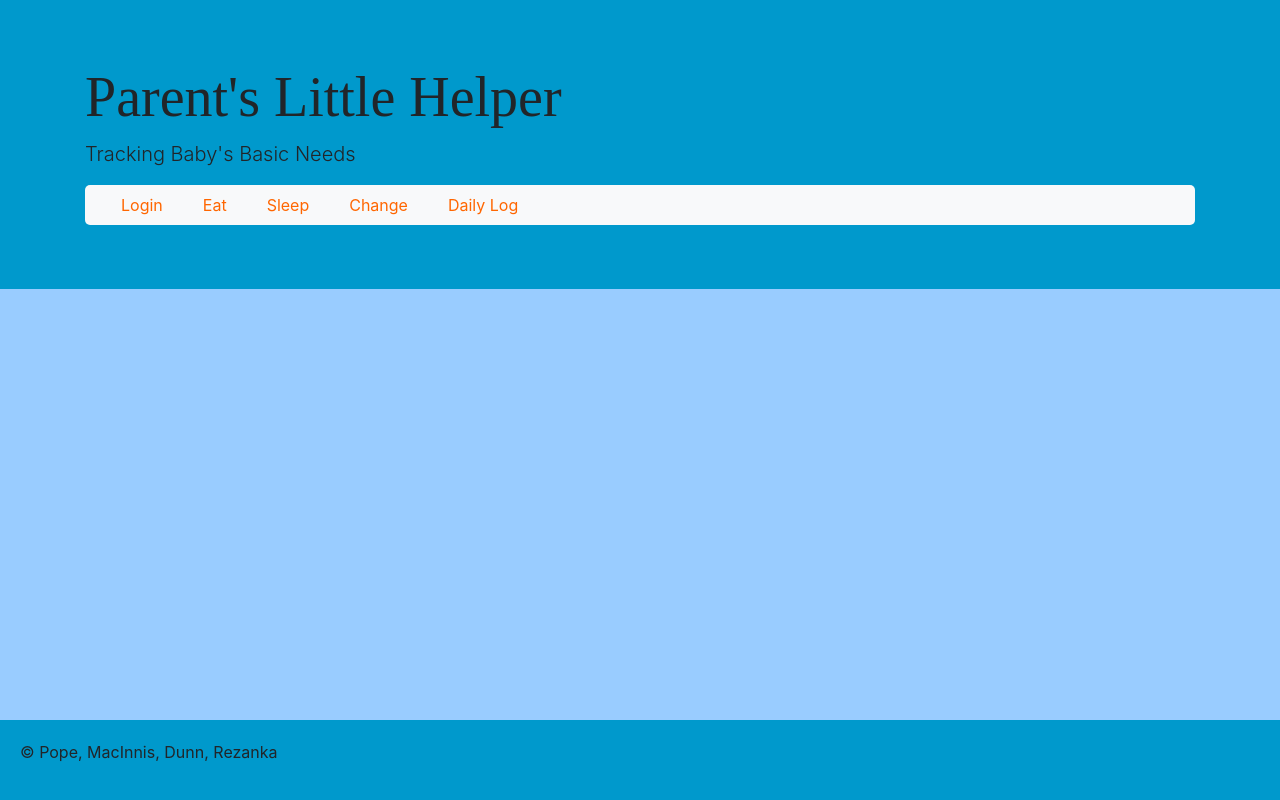
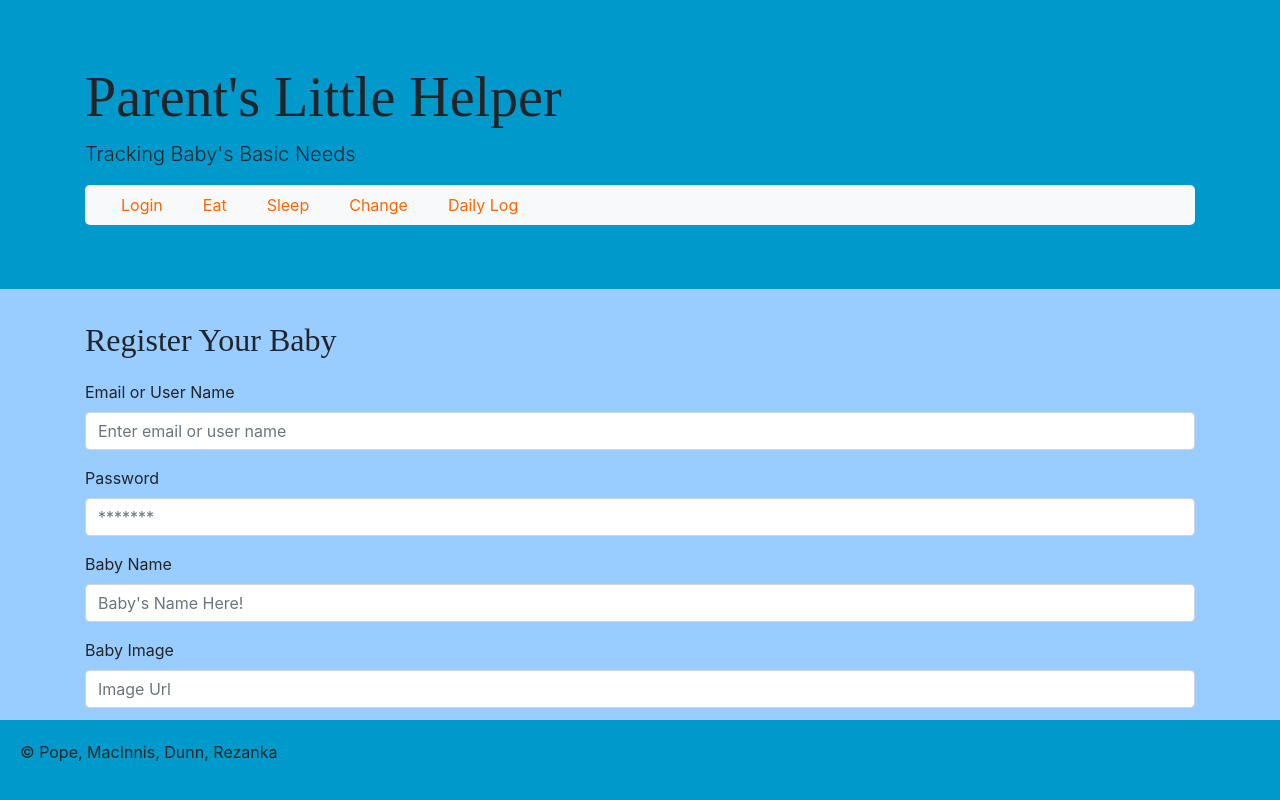
Before and after one commit to ScrantonPete/Project3, a React (Create React App) app in the folder client/: page /register in a window 1280 px wide. Built offline with nearby package versions, Linux system fonts and the light colour scheme; a web font is replaced by a local one.

Commit message:
added register page

```diff
--- a/client/package.json
+++ b/client/package.json
@@ -4,6 +4,7 @@
   "private": true,
   "dependencies": {
     "react": "^16.9.0",
+    "react-datepicker": "^2.9.6",
     "react-dom": "^16.9.0",
     "react-router-dom": "^5.0.1",
     "react-scripts": "3.1.1"
--- a/client/src/App.js
+++ b/client/src/App.js
@@ -9,6 +9,7 @@ import Header from "./components/header";
 import Index from "./components/index";
 import Menu from "./components/menu";
 import Start from "./components/start";
+import Register from "./pages/register";
 
 
 function App() {
@@ -24,6 +25,7 @@ function App() {
           <Route exact path="/sleep" component={Sleep} />
           <Route exact path="/change" component={Change} />
           <Route exact path="/dailyLog" component={DailyLog} />
+          <Route exact path="/register" component={Register} />
         </Switch>
         <Footer />
       </div>
--- a/client/src/components/index.js
+++ b/client/src/components/index.js
@@ -8,7 +8,7 @@ import "./style.css";
 class Login extends Component {
   state = {
     email: "",
-      password: "",
+    password: ""
     //   keepSignedIn: false
   };
 
@@ -35,35 +35,47 @@ class Login extends Component {
   };
 
   render() {
-
     return (
-
       <div className="container">
         <h2>Login</h2>
         <form>
           <div className="form-group">
             <label>Email address</label>
-                        <input type="email" className="form-control" id="exampleInputEmail1" aria-describedby="emailHelp" placeholder="Enter email" email={this.state.email} />
+            <input
+              type="email"
+              className="form-control"
+              id="exampleInputEmail1"
+              aria-describedby="emailHelp"
+              placeholder="Enter email"
+              email={this.state.email}
+            />
           </div>
           <div className="form-group">
             <label>Password</label>
-                        <input type="password" className="form-control" id="exampleInputPassword1" placeholder="********" password={this.state.password}/>
+            <input
+              type="password"
+              className="form-control"
+              id="exampleInputPassword1"
+              placeholder="********"
+              password={this.state.password}
+            />
           </div>
           {/* <div className="form-group form-check">
                         <input type="checkbox" className="form-check-input" id="exampleCheck1" />
                         <label className="form-check-label" for="exampleCheck1" onClick={this.handleInputChange}>Keep Me Signed In</label>
                     </div> */}
-                    <Link
-                        to="/start"
-                        className={ window.location.pathname === "/start" }
-                        >
-                         <button type="submit" className="btn btn-info">Submit</button>
+          <Link to="/start" className={window.location.pathname === "/start"}>
+            <button type="submit" className="btn btn-info">
+              Submit
+            </button>
           </Link>
 
-
+          <a className="" href="/register">
+            Register your baby here!
+          </a>
         </form>
       </div>
-        )
+    );
   }
 }
 
--- /dev/null
+++ b/client/src/pages/register.js
@@ -0,0 +1,69 @@
+import React, { Component } from "react";
+import "./style.css";
+
+class Register extends Component {
+  state = {
+    email: "",
+    password: "",
+    babyName: "",
+    babyImg: ""
+  };
+
+  handleFormSubmit = event => {
+    event.preventDefault();
+    console.log("success!");
+    // API call here
+  };
+
+  render() {
+    return (
+      <div className="container">
+        <h2>Register Your Baby</h2>
+        <form>
+          <div className="form-group">
+            <label>Email or User Name</label>
+            <input
+              type="string"
+              className="form-control"
+              id="newEmail"
+              placeholder="Enter email or user name"
+              email={this.state.email}
+            />
+          </div>
+          <div className="form-group">
+            <label>Password</label>
+            <input
+              type="password"
+              className="form-control"
+              id="newPassword"
+              placeholder="*******"
+              password={this.state.password}
+            />
+          </div>
+          <div className="form-group">
+            <label>Baby Name</label>
+            <input
+              type="string"
+              className="form-control"
+              id="newName"
+              placeholder="Baby's Name Here!"
+              babyName={this.state.babyName}
+            />
+          </div>
+          <div className="form-group">
+            <label>Baby Image</label>
+            <input
+              type="string"
+              className="form-control"
+              id="newImage"
+              placeholder="Image Url"
+              babyImg={this.state.babyImg}
+            />
+          </div>
+        </form>
+      </div>
+    );
+  }
+}
+
+export default Register;
```
Also changed, not shown: 1 other file (tests, documents, lock files or other folders). Lines whose indentation alone changed are shown as unchanged.
